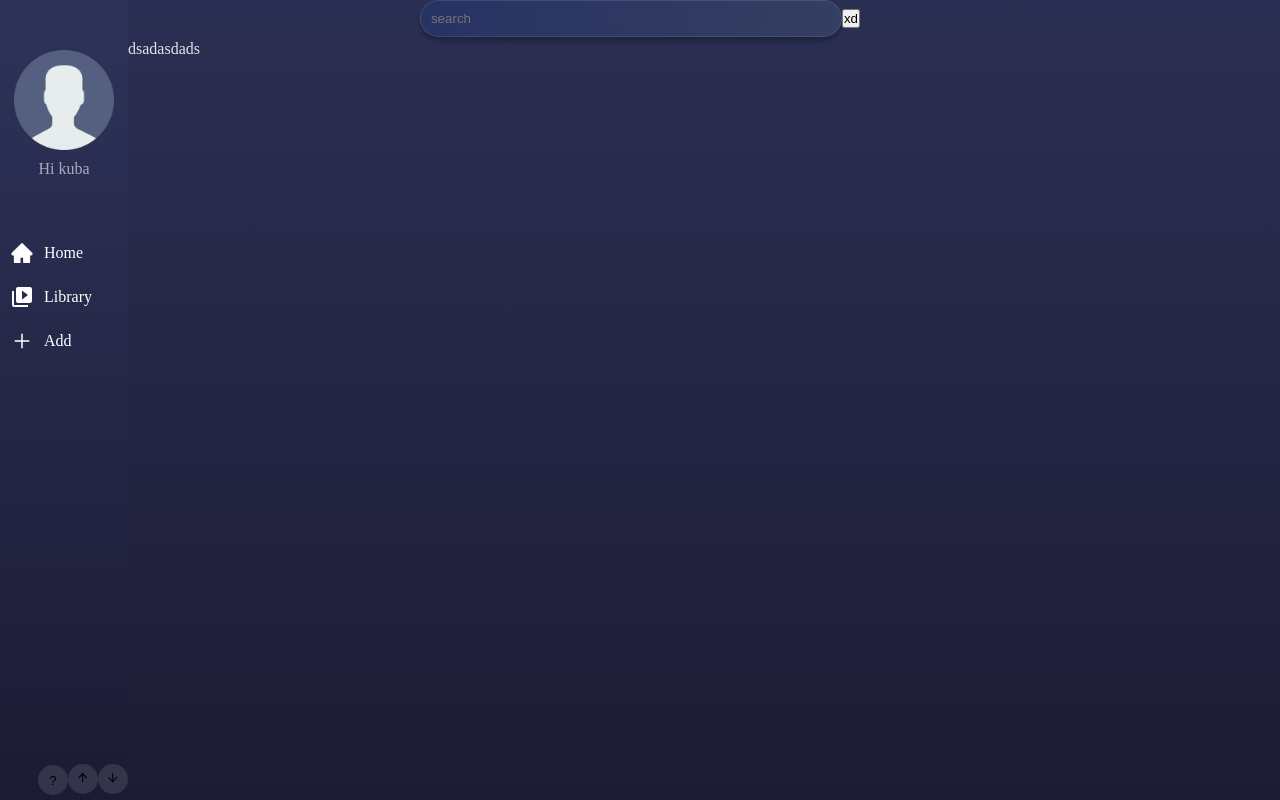
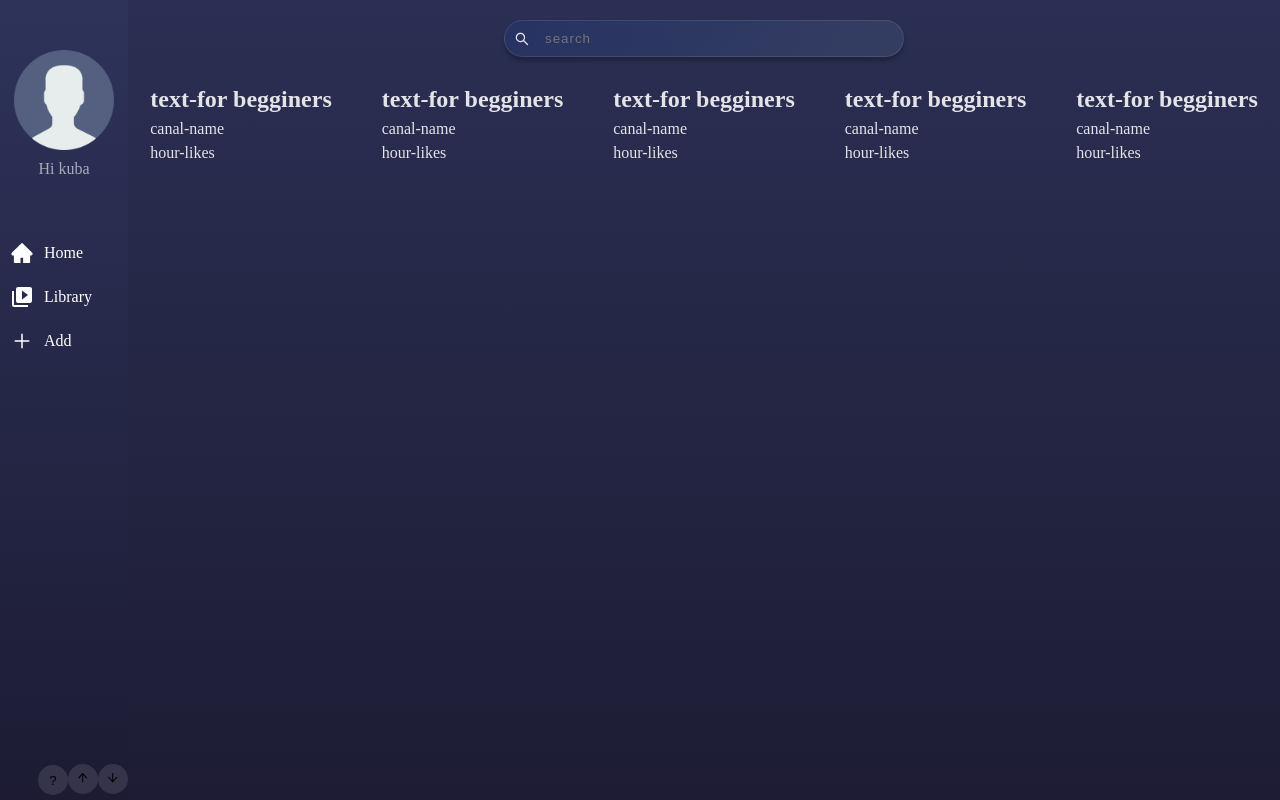
Before and after one commit to JackTheFullDev/tutorialApp, a React (Vite) app: page / in a window 1280 px wide. Built offline with nearby package versions, Linux system fonts and the light colour scheme.

Commit message:
tutorial-layout

```diff
--- a/src/components/Home.css
+++ b/src/components/Home.css
@@ -2,6 +2,8 @@
 {
     display: flex;
     justify-content: center;
+    margin-left: 10%;
+
 
 }
 .home-content
@@ -11,6 +13,8 @@
     display: flex;
     flex-direction: column;
     align-items: center;
+    margin-top: 20px;
+
 
 
 }
@@ -18,6 +22,15 @@
 {
     display: grid;
     width: 100%;
+}
+
+.searchBar{
+    display: flex;
+    align-items: center;
+    justify-content: center;
+    width: 100%;
+    max-width: 400px;
+    position: relative;
 }
 .searchbar-input
 {
@@ -27,12 +40,36 @@ border: 1px solid rgba(255, 255, 255, 0.1);
 box-shadow: 0px 4px 4px rgba(0, 0, 0, 0.25);
 border-radius: 40px;
 padding: 10px;
-width: 400px;
+width: 100%;
 outline: none;
 color: white;
+padding-left: 40px;
+letter-spacing: 1px;
 
 }
+.searchbar-input:focus + #search-icon {
+    color: #1bd40a !important;
+    font-size: 24px;
+    transition: 0.4s ease-in-out;
+    transform: rotate(100deg);
+  }
+#search-icon
+{
+    position: absolute;
+    left: 10px;
+}
+
+
 .searchbar-input:focus
 {
     border: 1px solid  #1bd40a80;
+
 }
+.grid-with-home-content
+{
+    display: flex;
+    gap: 50px;
+    flex-wrap: wrap;
+    justify-content: start;
+
+}
--- a/src/components/Home.jsx
+++ b/src/components/Home.jsx
@@ -1,4 +1,5 @@
 import './Home.css'
+import { AiOutlineSearch } from "react-icons/ai";
 
 function Home ()
 {
@@ -7,12 +8,40 @@ function Home ()
         <section className='home-section'>
             <div className='home-content'>
                 <div className='searchBar'>
+
                 <input className='searchbar-input' placeholder='search'/>
-                <button>xd</button>
+                <AiOutlineSearch id='search-icon'/>
                 </div>
                 <div className='grid-with-home-content'>
                     <div>
-                        dsadasdads
+                        <img/>
+                        <h1>text-for begginers</h1>
+                        <p>canal-name</p>
+                        <p>hour-likes</p>
+                    </div>
+                    <div>
+                        <img/>
+                        <h1>text-for begginers</h1>
+                        <p>canal-name</p>
+                        <p>hour-likes</p>
+                    </div>
+                    <div>
+                        <img/>
+                        <h1>text-for begginers</h1>
+                        <p>canal-name</p>
+                        <p>hour-likes</p>
+                    </div>
+                    <div>
+                        <img/>
+                        <h1>text-for begginers</h1>
+                        <p>canal-name</p>
+                        <p>hour-likes</p>
+                    </div>
+                    <div>
+                        <img/>
+                        <h1>text-for begginers</h1>
+                        <p>canal-name</p>
+                        <p>hour-likes</p>
                     </div>
 
                 </div>
--- a/src/components/feature/Navigation.css
+++ b/src/components/feature/Navigation.css
@@ -7,7 +7,6 @@
     display: flex;
     flex-direction: column;
     gap: 50px;
-
 
 
 }
```
Also changed, not shown: src/data.json (added, +11 -0 lines).
